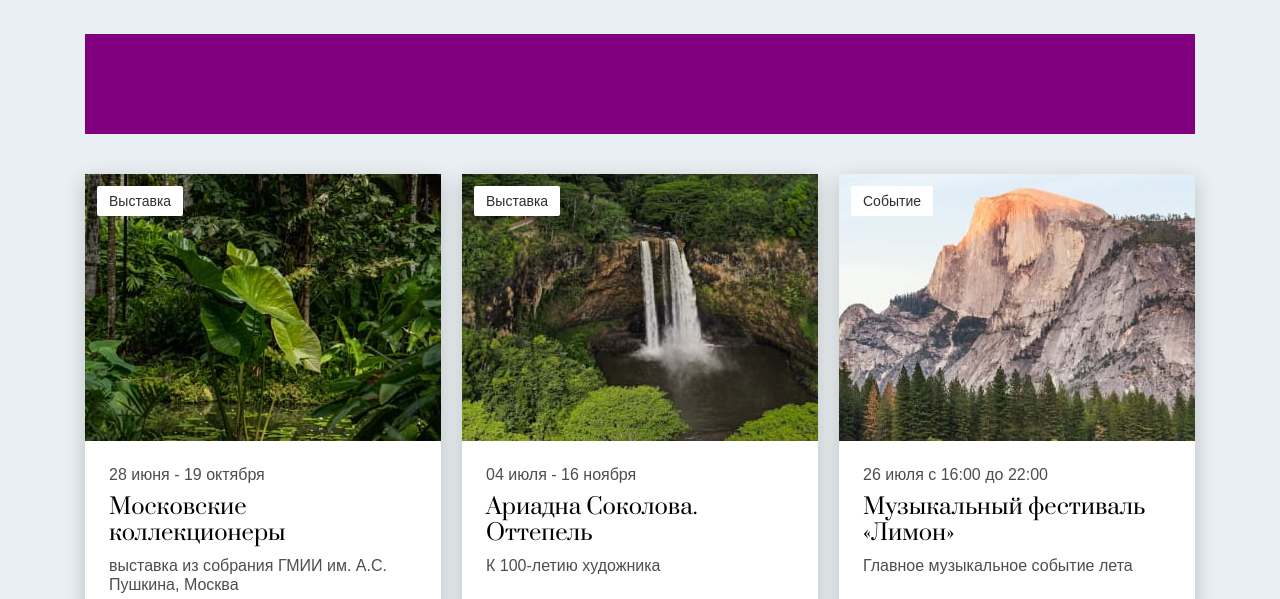
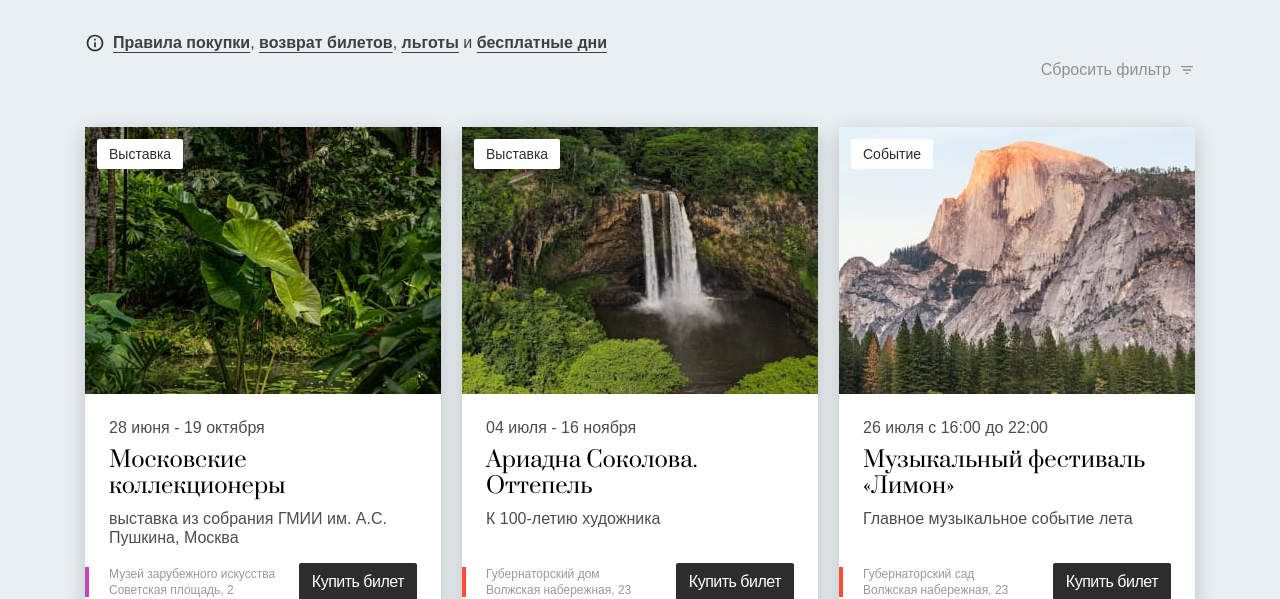
Before and after one commit to shchukin/yarartmuseum.ru-css, a plain HTML site: page src/layouts/afisha.html in a window 1280 px wide. Shown: the part 201-800 px from the top of the page. Drawn offline with Linux system fonts and the light colour scheme; a web font is replaced by a local one.

Commit message:
filters draft

```diff
--- a/src/layouts/afisha.html
+++ b/src/layouts/afisha.html
@@ -109,7 +109,29 @@
 					Афиша
 				</div>
 				<div class="listing__filters">
+					<div class="listing__notifications">
+						<div class="informer">
+							<svg class="informer__icon" xmlns="http://www.w3.org/2000/svg" width="20" height="20" viewBox="0 0 20 20">
+								<path fill="#2D2D2D" d="M9.167 5.833h1.666V7.5H9.167V5.833Zm0 3.334h1.666v5H9.167v-5Zm.833-7.5A8.336 8.336 0 0 0 1.667 10c0 4.6 3.733 8.333 8.333 8.333S18.333 14.6 18.333 10 14.6 1.667 10 1.667Zm0 15A6.676 6.676 0 0 1 3.333 10 6.676 6.676 0 0 1 10 3.333 6.676 6.676 0 0 1 16.667 10 6.676 6.676 0 0 1 10 16.667Z"/>
+							</svg>
+							<a class="link link--text-alike" href="#">Правила покупки</a>, <a class="link link--text-alike" href="#">возврат билетов</a>, <a class="link link--text-alike" href="#">льготы</a> и&nbsp;<a class="link link--text-alike" href="#">бесплатные дни</a>
+						</div>
+					</div>
+					<div class="listing__filter-item">
 
+					</div>
+					<div class="listing__filter-item">
+
+					</div>
+					<div class="listing__filter-item">
+
+					</div>
+					<button class="listing__reset-filters" type="button">
+						Сбросить фильтр
+						<svg class="listing__funnel" xmlns="http://www.w3.org/2000/svg" width="16" height="16" viewBox="0 0 16 16">
+							<path d="M6.667 12h2.666v-1.333H6.667V12ZM2 4v1.333h12V4H2Zm2 4.667h8V7.333H4v1.334Z"/>
+						</svg>
+					</button>
 				</div>
 				<div class="listing__body">
 					<div class="event-card">
--- /dev/null
+++ b/src/styles/_filter.css
@@ -0,0 +1,3 @@
+.filter {
+
+}
--- /dev/null
+++ b/src/styles/_informer.css
@@ -0,0 +1,17 @@
+.informer {
+    position: relative;
+    padding-left: 28px;
+    font-size: 16px;
+    line-height: 18px;
+    color: #404040;
+}
+    .informer__icon {
+        position: absolute;
+        left: 0;
+        top: -1px;
+        fill: currentColor;
+    }
+
+    .informer .link {
+        font-weight: 600;
+    }
--- a/src/styles/_listing.css
+++ b/src/styles/_listing.css
@@ -14,9 +14,43 @@
 
     .listing__filters {
         margin-top: 40px;
-        height: 100px;
-        background-color: purple;
     }
+        .listing__notifications {
+
+        }
+
+        .listing__filter-item {
+
+        }
+
+        .listing__reset-filters {
+            display: flex;
+            align-items: center;
+            gap: 8px;
+            width: fit-content;
+            padding: 8px 12px;
+            margin-left: auto;
+            margin-right: -12px;
+            background-color: transparent;
+            border-radius: 4px;
+            border: none;
+            font-family: inherit;
+            font-size: 16px;
+            line-height: 19px;
+            letter-spacing: inherit;
+            color: #919191;
+            cursor: pointer;
+            transition: background-color var(--transition-hover);
+        }
+
+        .listing__reset-filters:hover {
+            background-color: rgb(255 255 255 / 60%);
+        }
+
+            .listing__funnel {
+                vertical-align: top;
+                fill: currentColor;
+            }
 
     .listing__body {
         margin-top: 40px;
--- a/src/styles/anton-update.css
+++ b/src/styles/anton-update.css
@@ -8,3 +8,5 @@
 @import url("_event-card.css");
 @import url("_location.css");
 @import url("_nobr.css");
+@import url("_filter.css");
+@import url("_informer.css");
```
